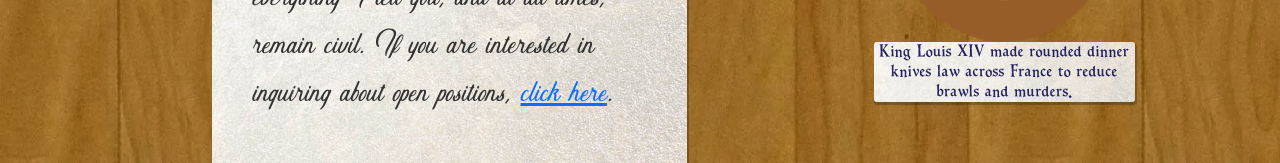
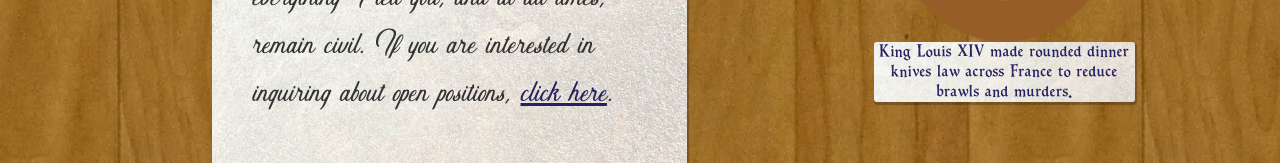
Before and after one commit to ioBlair/civil-society, a plain HTML site: page index.html in a window 1280 px wide. Shown: the part 1238-1401 px from the top of the page. Drawn offline with Linux system fonts and the light colour scheme.

Commit message:
Updating style.css
First updates to custom stylesheet to fix things.

```diff
--- a/css/style.css
+++ b/css/style.css
@@ -1,7 +1,7 @@
 /* Root variables */
 :root {
-  --bs-primary: #ff5733;       /* Changes default primary color to orange */
-  --bs-body-bg: #f8f9fa;       /* Changes global body background */
+  --bs-primary: #262262;
+  --bs-link-color: #262262;
 }
 
 /* Components */
@@ -38,6 +38,10 @@ body {
     background-position: center;
     background-repeat: repeat;
     background-clip: border-box;
+}
+
+a {
+    color: #262262;
 }
 
 .letter {
```
